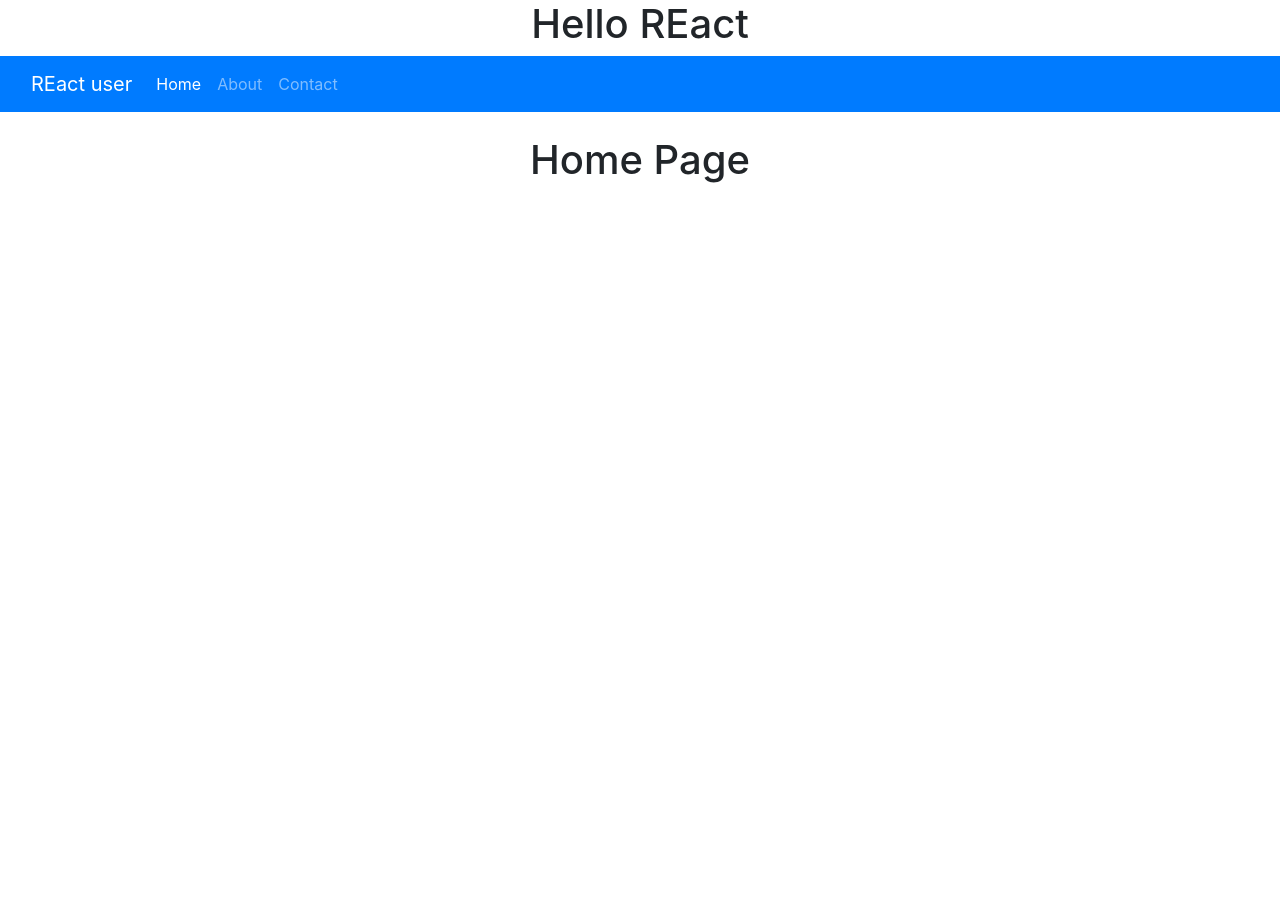
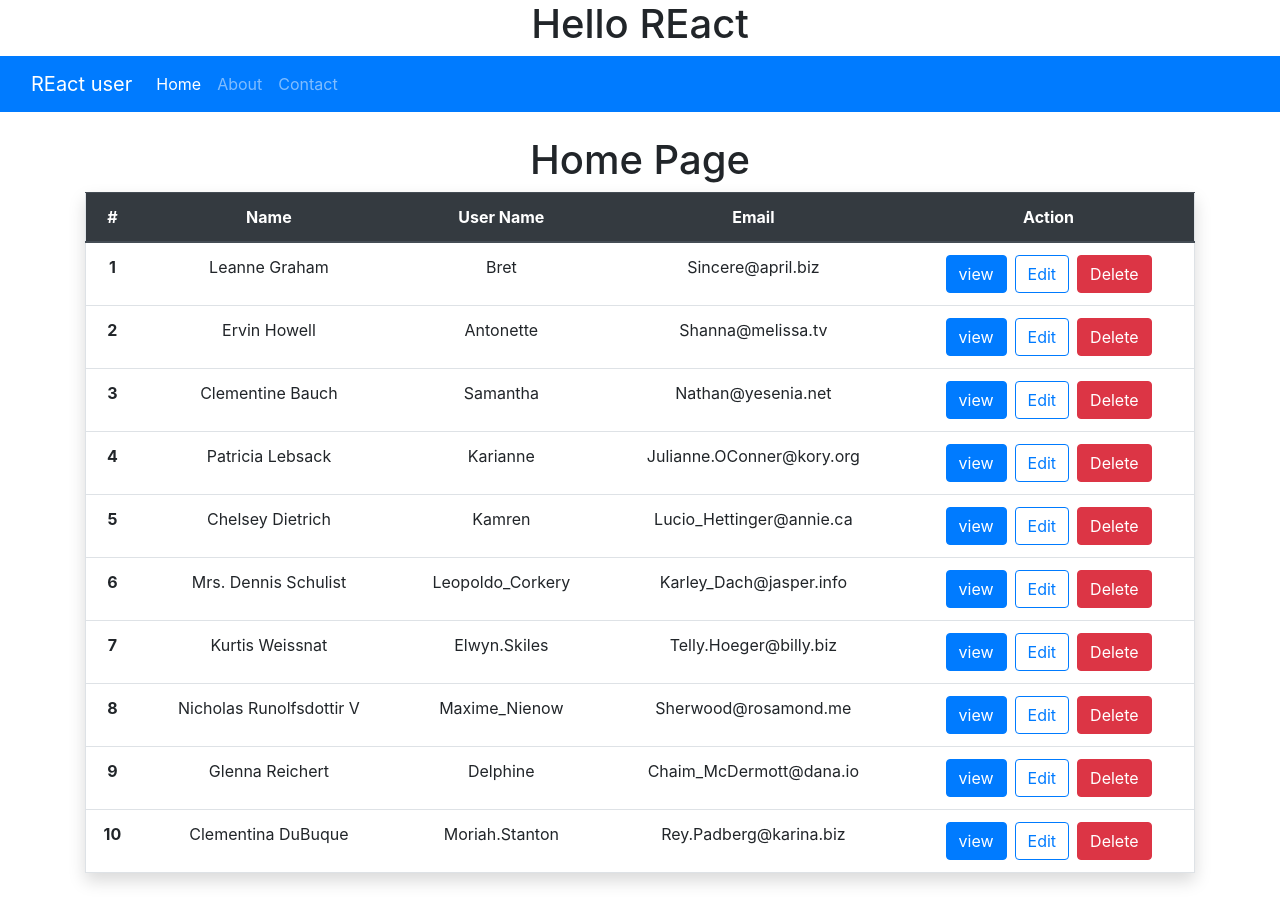
Before and after one commit to aditisolanki71/todo-json-user-appf, a React (Create React App) app: page / in a window 1280 px wide. Before the commit the page ends 800 px from the top, so only its background shows below. Built offline with nearby package versions, Linux system fonts and the light colour scheme; data requests are answered from the project's data file.

Commit message:
Added  get api

```diff
--- a/src/components/pages/Home.js
+++ b/src/components/pages/Home.js
@@ -1,10 +1,66 @@
-import React from 'react'
+import React,{useState,useEffect} from 'react'
+import axios from "axios"
+import { Link } from 'react-router-dom'
+const Home = () => {
+   const [users,setUser] = useState([])
 
-const Home = () => {
+   useEffect(() => {
+      console.log('hello aditi')
+      loadUsers()
+   },[]);
+
+   const loadUsers = async() => {
+      const result = await axios.get("http://localhost:3003/users");
+      console.log('result',result)
+      setUser(result.data)
+   }
    return (
       <div className="container">
       <div className="py-4">
    <h1>Home Page</h1>
+   <table className="table border shadow">
+  <thead className="thead-dark">
+    <tr>
+       <th scope="col">#</th>
+       <th scope="col">Name</th>
+       <th scope="col">User Name</th>
+       <th scope="col">Email</th>
+       <th>Action</th>
+    </tr>
+  </thead>
+  <tbody>
+    {/* <tr >
+    <th scope="row">1</th>
+      <td>Larry the Bird</td>
+      <td>@twitter</td>
+    </tr>
+    <tr>
+    <th scope="row">2</th>
+      <td>Larry the Bird</td>
+      <td>@twitter</td>
+    </tr>
+    <tr>
+      <th scope="row">3</th>
+      <td>Larry the Bird</td>
+      <td>@twitter</td>
+    </tr> */}
+   {
+      users && users.map((user,index) => (
+         <tr>
+            <th scope="row">{index+1}</th>
+            <td>{user.name}</td>
+            <td>{user.username}</td>
+            <td>{user.email}</td>
+            <td>
+               <Link class="btn btn-primary mr-2">view</Link>
+               <Link class="btn btn-outline-primary mr-2">Edit</Link>
+               <Link class="btn btn-danger">Delete</Link>
+            </td>
+         </tr>
+      ))
+   }
+  </tbody>
+</table>
    </div>
    </div>
    )
```
